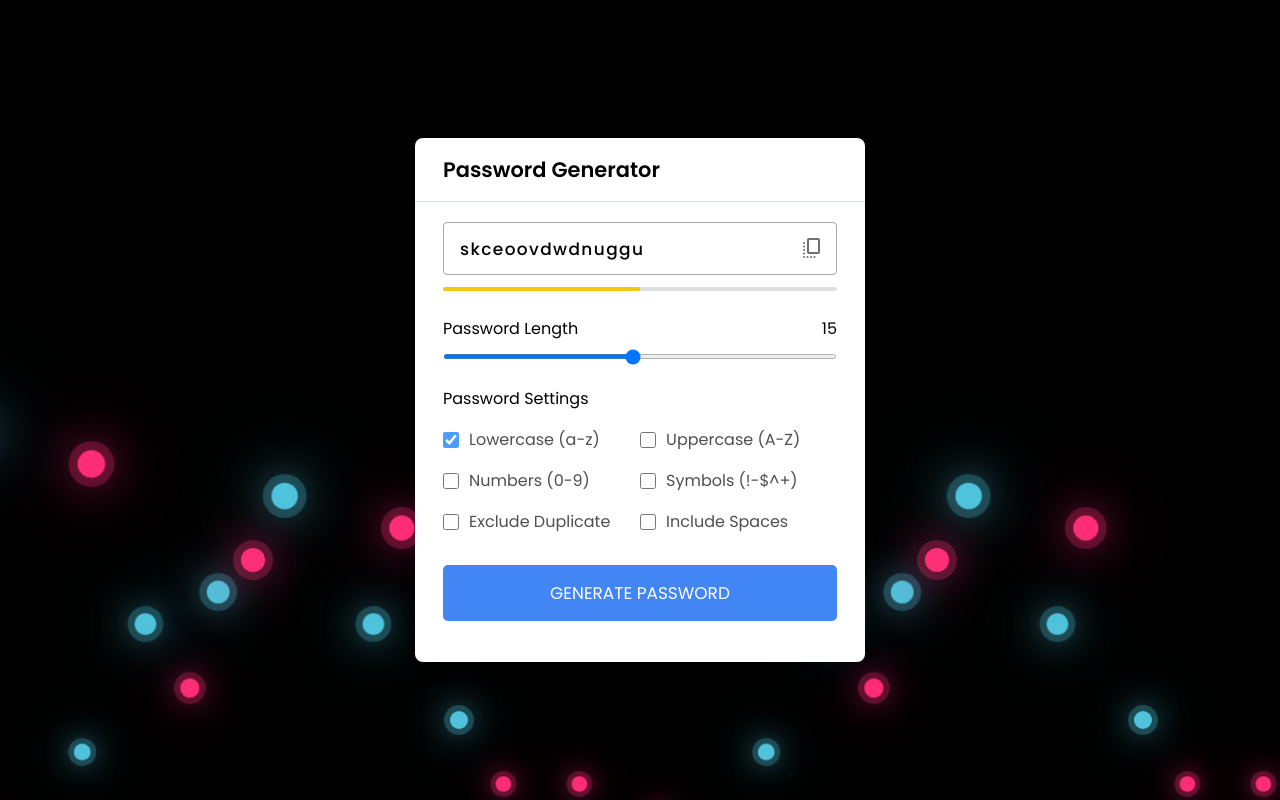
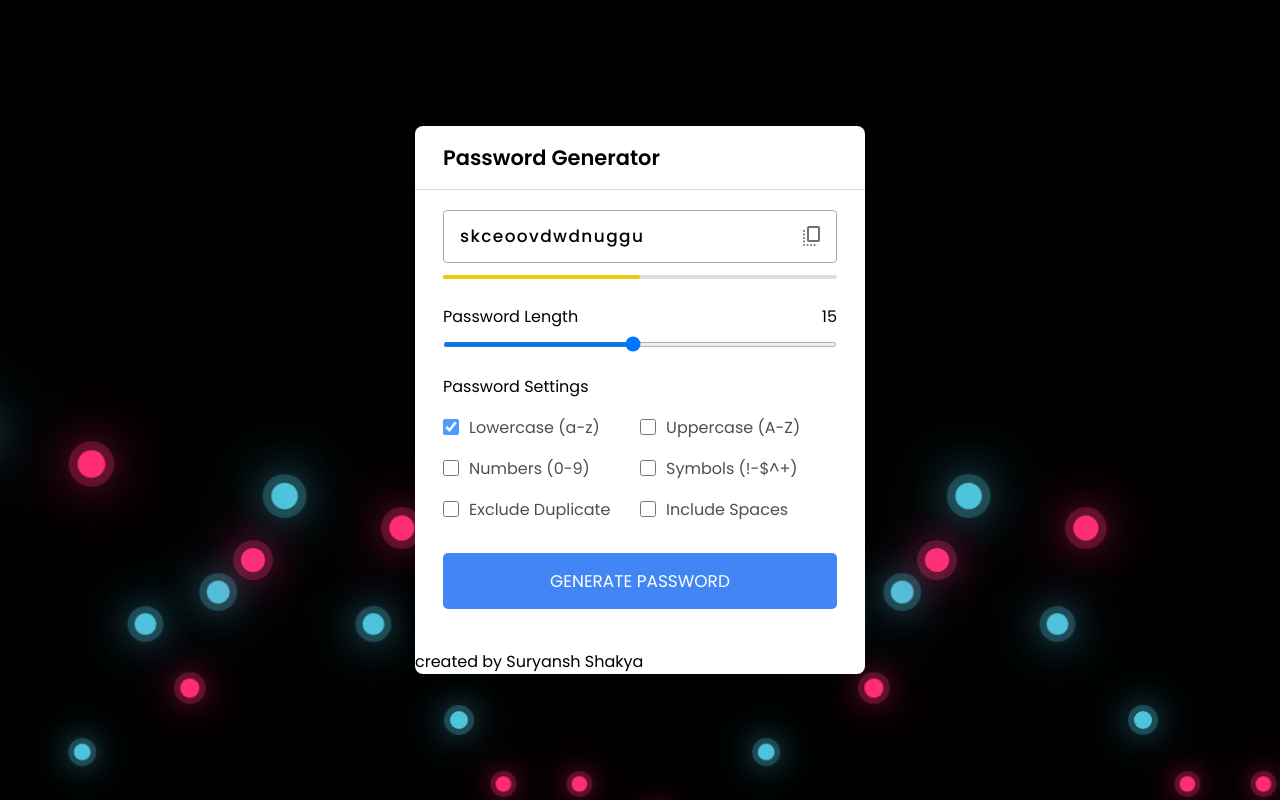
Before and after one commit to nullHawk/Suryansh_SST_hackathon, a plain HTML site: page index.html in a window 1280 px wide. Shown: the top 800 px of the page. Drawn offline with nearby package versions, Linux system fonts and the light colour scheme.

Commit message:
Update index.html

```diff
--- a/index.html
+++ b/index.html
@@ -97,6 +97,9 @@
                   </div>
                   <button class="generate-btn">Generate Password</button>
                 </div>
+                <div class="footer">
+                  created by Suryansh Shakya
+                </div>
 
 
 
```
